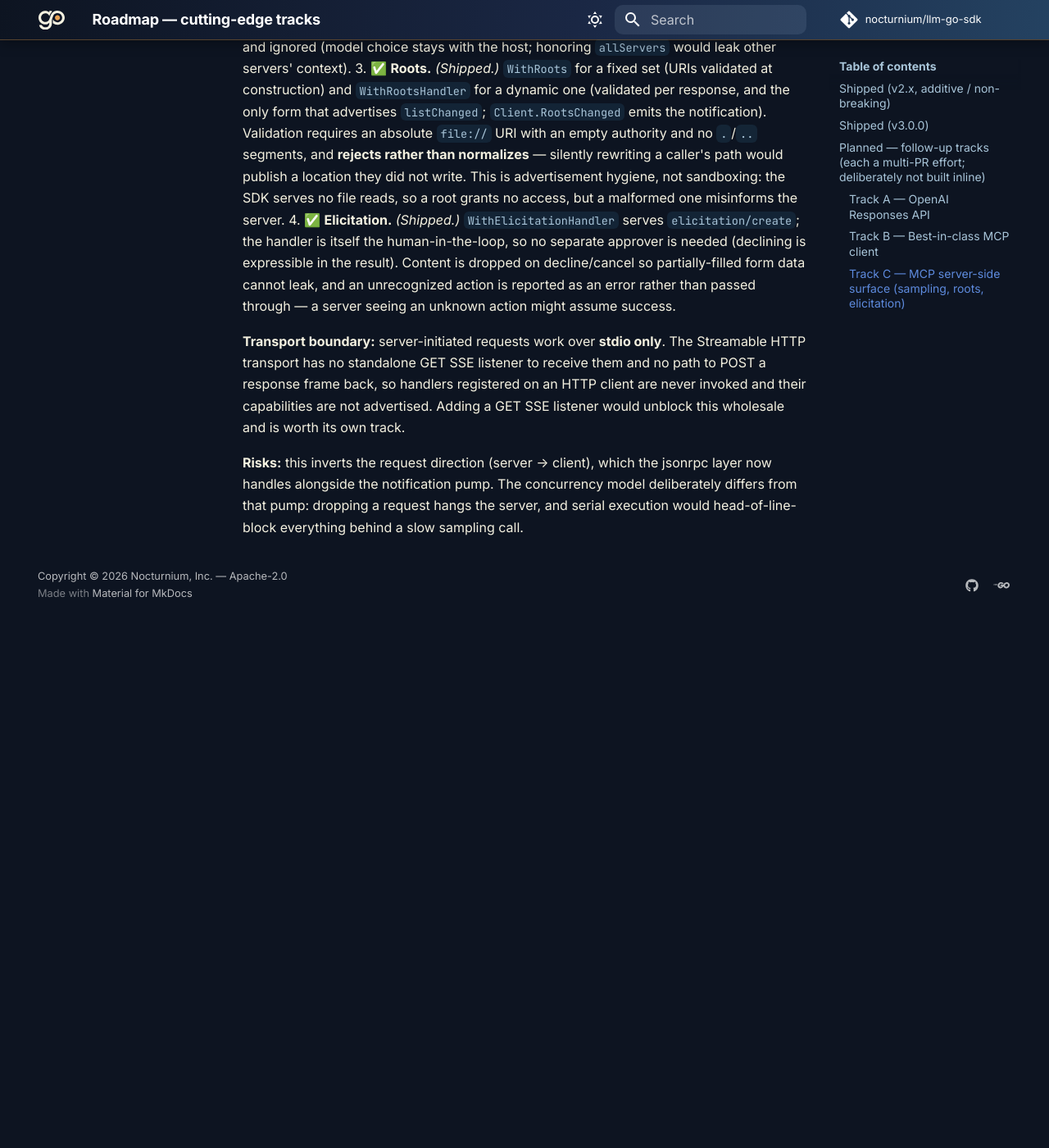
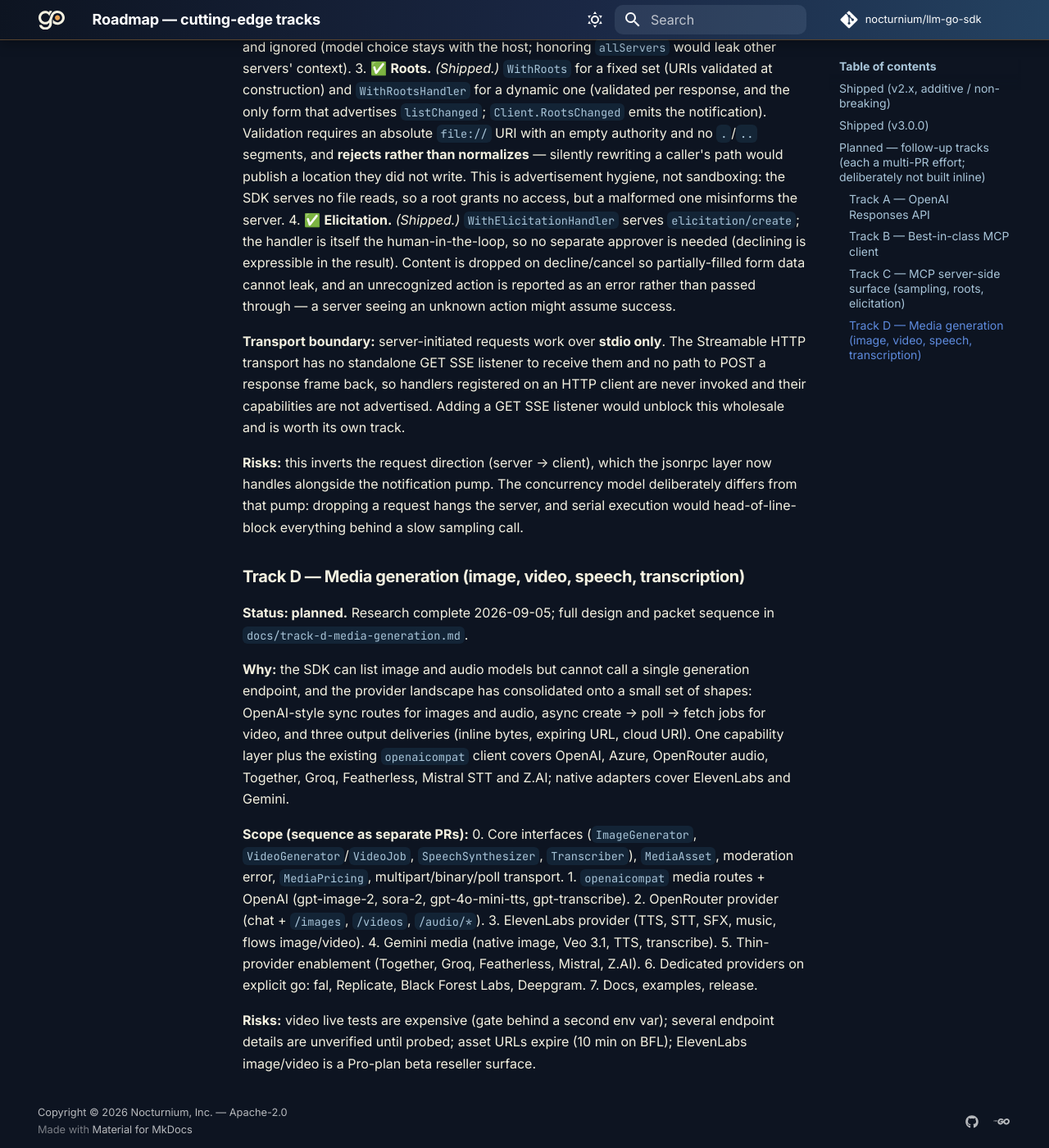
Before and after one commit to nocturnium/llm-go-sdk, an MkDocs documentation site: the page built from docs/roadmap.md, in a window 1280 px wide and 1400 px high, scrolled down 3344 px. Shown: the whole window at 82% size. Built offline with MkDocs 1.6.1 and Material for MkDocs 9.7.7, drawn with Linux system fonts in a browser that asks for light colours; comment, search, counter and statistics services are not loaded; before the commit the page ends 4090 px from its top, so only the background shows below that.

Commit message:
docs(roadmap): add Track D media generation plan

```diff
--- a/docs/roadmap.md
+++ b/docs/roadmap.md
@@ -139,3 +139,30 @@
 handles alongside the notification pump. The concurrency model deliberately differs from that pump:
 dropping a request hangs the server, and serial execution would head-of-line-block everything
 behind a slow sampling call.
+
+### Track D — Media generation (image, video, speech, transcription)
+
+**Status: planned.** Research complete 2026-09-05; full design and packet sequence in
+[`docs/track-d-media-generation.md`](track-d-media-generation.md).
+
+**Why:** the SDK can list image and audio models but cannot call a single generation endpoint,
+and the provider landscape has consolidated onto a small set of shapes: OpenAI-style sync routes
+for images and audio, async create → poll → fetch jobs for video, and three output deliveries
+(inline bytes, expiring URL, cloud URI). One capability layer plus the existing `openaicompat`
+client covers OpenAI, Azure, OpenRouter audio, Together, Groq, Featherless, Mistral STT and Z.AI;
+native adapters cover ElevenLabs and Gemini.
+
+**Scope (sequence as separate PRs):**
+0. Core interfaces (`ImageGenerator`, `VideoGenerator`/`VideoJob`, `SpeechSynthesizer`,
+   `Transcriber`), `MediaAsset`, moderation error, `MediaPricing`, multipart/binary/poll transport.
+1. `openaicompat` media routes + OpenAI (gpt-image-2, sora-2, gpt-4o-mini-tts, gpt-transcribe).
+2. OpenRouter provider (chat + `/images`, `/videos`, `/audio/*`).
+3. ElevenLabs provider (TTS, STT, SFX, music, flows image/video).
+4. Gemini media (native image, Veo 3.1, TTS, transcribe).
+5. Thin-provider enablement (Together, Groq, Featherless, Mistral, Z.AI).
+6. Dedicated providers on explicit go: fal, Replicate, Black Forest Labs, Deepgram.
+7. Docs, examples, release.
+
+**Risks:** video live tests are expensive (gate behind a second env var); several endpoint details
+are unverified until probed; asset URLs expire (10 min on BFL); ElevenLabs image/video is a
+Pro-plan beta reseller surface.
```
Also changed, not shown: docs/track-d-media-generation.md (added, +207 -0 lines).
